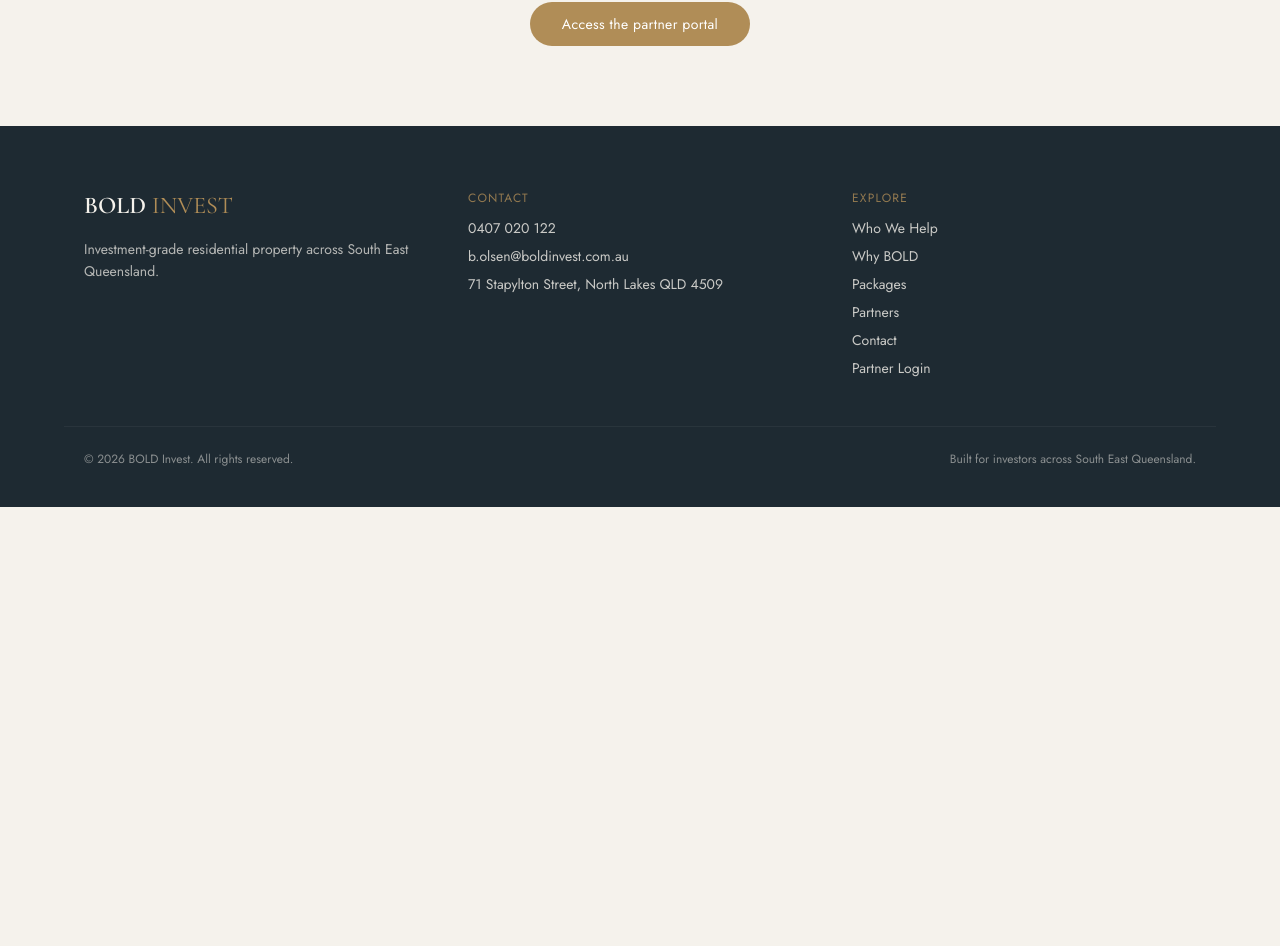
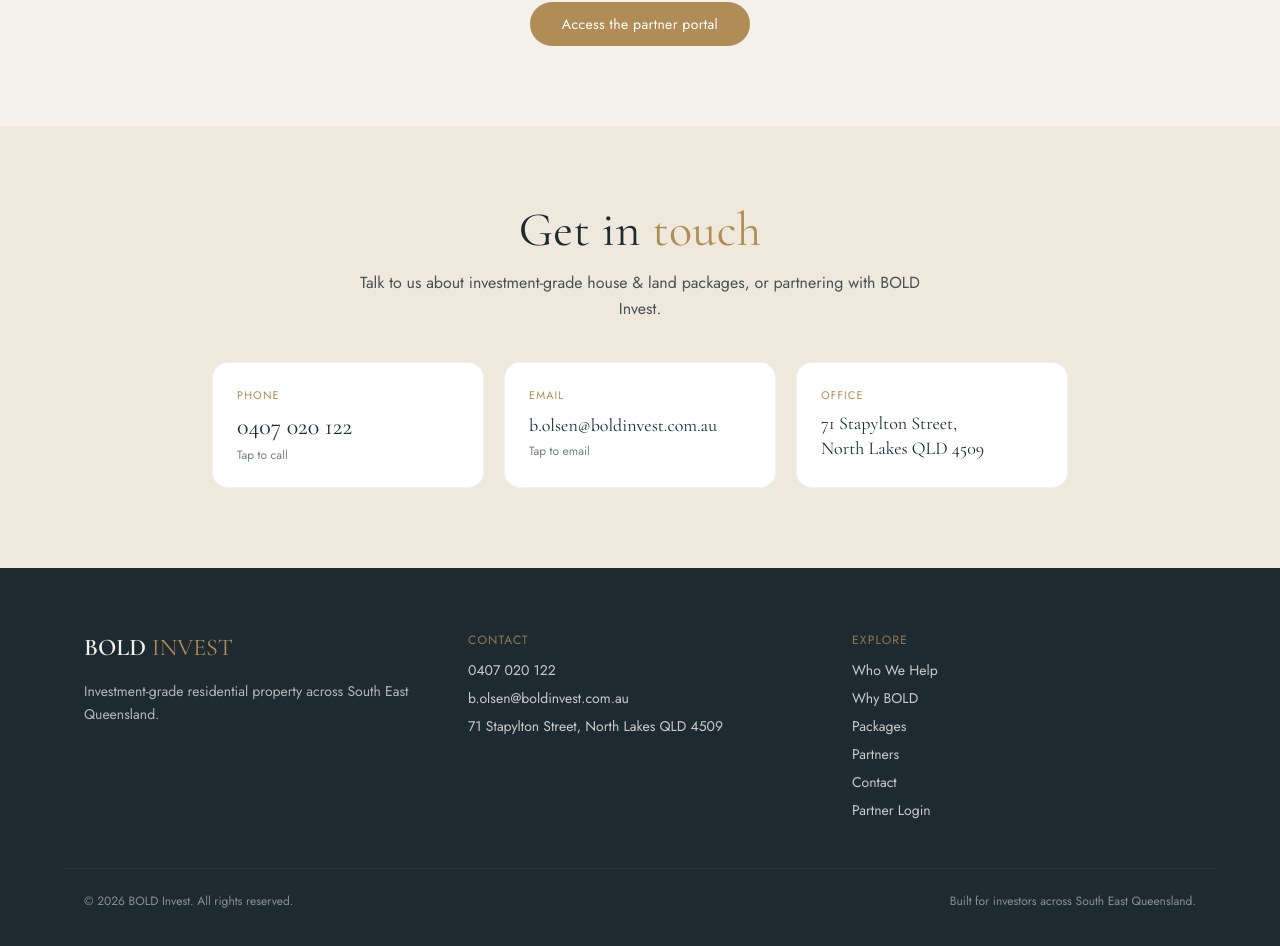
Before and after one commit to abundanceagent/agent-hub, a Next.js app in the folder portal/: page / in a window 1280 px wide. Shown: the part 3037-3983 px from the top of the page. Before the commit the page ends 3544 px from the top, so only its background shows below. Built offline with nearby package versions, Linux system fonts and the light colour scheme.

Commit message:
Add files via upload

```diff
--- a/portal/app/page.tsx
+++ b/portal/app/page.tsx
@@ -217,8 +217,32 @@ export default function Home() {
           </Link>
         </section>
 
-        {/* Contact / footer */}
-        <footer id="contact" style={{ backgroundColor: NAVY, color: CREAM }} className="pt-16 pb-10">
+        {/* Contact */}
+        <section id="contact" className="py-20" style={{ backgroundColor: '#efe9dd' }}>
+          <div className="max-w-4xl mx-auto px-5 text-center">
+            <h2 className="font-display text-4xl md:text-5xl">Get in <span style={{ color: GOLD }}>touch</span></h2>
+            <p className="mt-4 opacity-80 max-w-xl mx-auto leading-relaxed">Talk to us about investment-grade house &amp; land packages, or partnering with BOLD Invest.</p>
+            <div className="mt-10 grid sm:grid-cols-3 gap-5 text-left">
+              <a href="tel:0407020122" className="block bg-white rounded-2xl p-6 border border-black/5 hover:shadow-md transition-shadow">
+                <p className="uppercase text-[11px] tracking-widest mb-2" style={{ color: GOLD }}>Phone</p>
+                <p className="font-display text-2xl">0407 020 122</p>
+                <p className="text-xs opacity-60 mt-1">Tap to call</p>
+              </a>
+              <a href="mailto:b.olsen@boldinvest.com.au" className="block bg-white rounded-2xl p-6 border border-black/5 hover:shadow-md transition-shadow">
+                <p className="uppercase text-[11px] tracking-widest mb-2" style={{ color: GOLD }}>Email</p>
+                <p className="font-display text-lg break-words">b.olsen@boldinvest.com.au</p>
+                <p className="text-xs opacity-60 mt-1">Tap to email</p>
+              </a>
+              <div className="bg-white rounded-2xl p-6 border border-black/5">
+                <p className="uppercase text-[11px] tracking-widest mb-2" style={{ color: GOLD }}>Office</p>
+                <p className="font-display text-lg leading-snug">71 Stapylton Street,<br />North Lakes QLD 4509</p>
+              </div>
+            </div>
+          </div>
+        </section>
+
+        {/* Footer */}
+        <footer style={{ backgroundColor: NAVY, color: CREAM }} className="pt-16 pb-10">
           <div className="max-w-6xl mx-auto px-5 grid md:grid-cols-3 gap-10">
             <div>
               <div className="font-display text-2xl mb-4"><span className="font-semibold">BOLD</span> <span style={{ color: GOLD }}>INVEST</span></div>
@@ -226,8 +250,8 @@ export default function Home() {
             </div>
             <div className="text-sm opacity-80 space-y-2">
               <p className="uppercase tracking-widest text-xs mb-3" style={{ color: GOLD }}>Contact</p>
-              <p>0407 020 122</p>
-              <p>b.olsen@boldinvest.com.au</p>
+              <p><a href="tel:0407020122" className="hover:opacity-70">0407 020 122</a></p>
+              <p><a href="mailto:b.olsen@boldinvest.com.au" className="hover:opacity-70">b.olsen@boldinvest.com.au</a></p>
               <p>71 Stapylton Street, North Lakes QLD 4509</p>
             </div>
             <div className="text-sm opacity-80 space-y-2">
```
